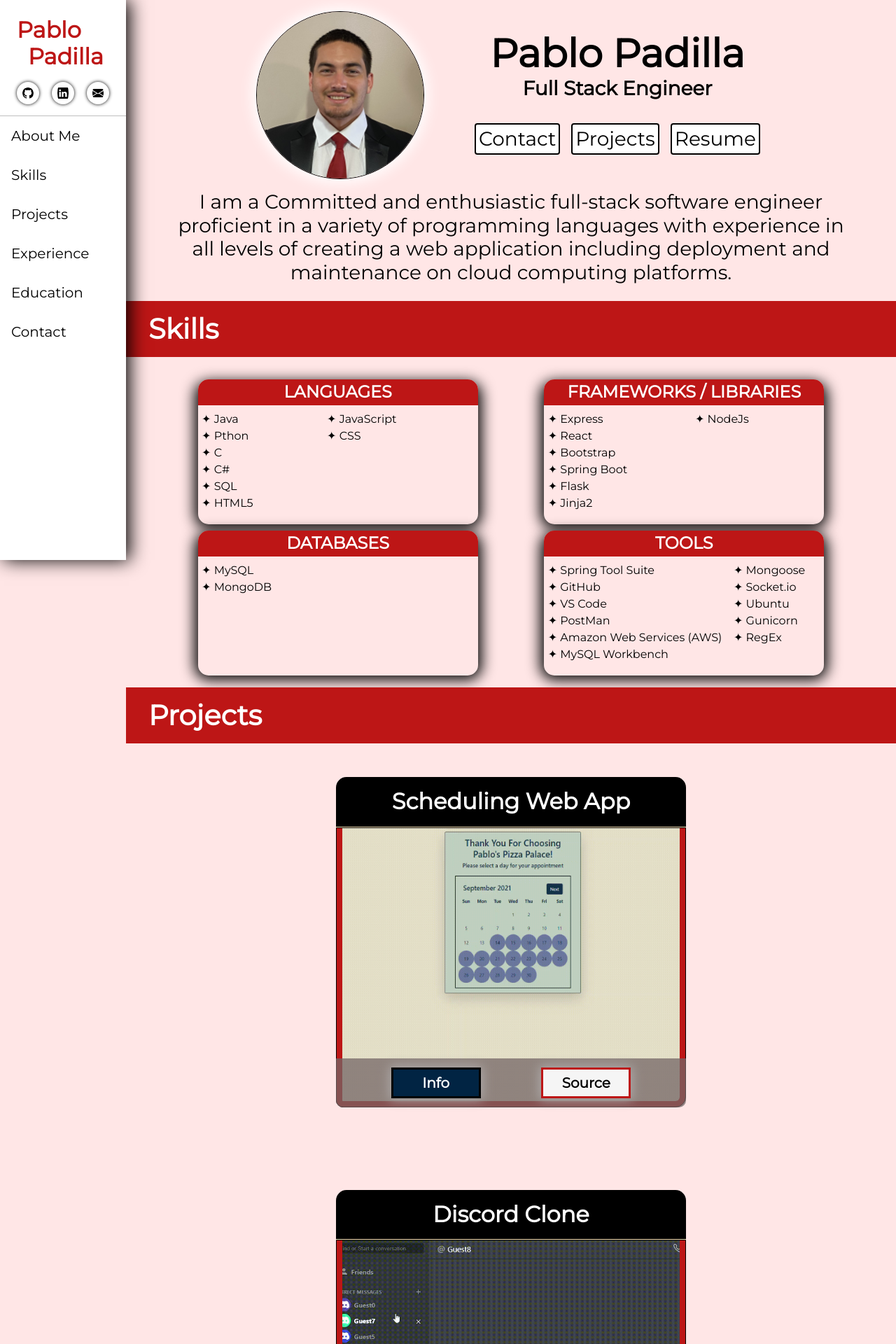
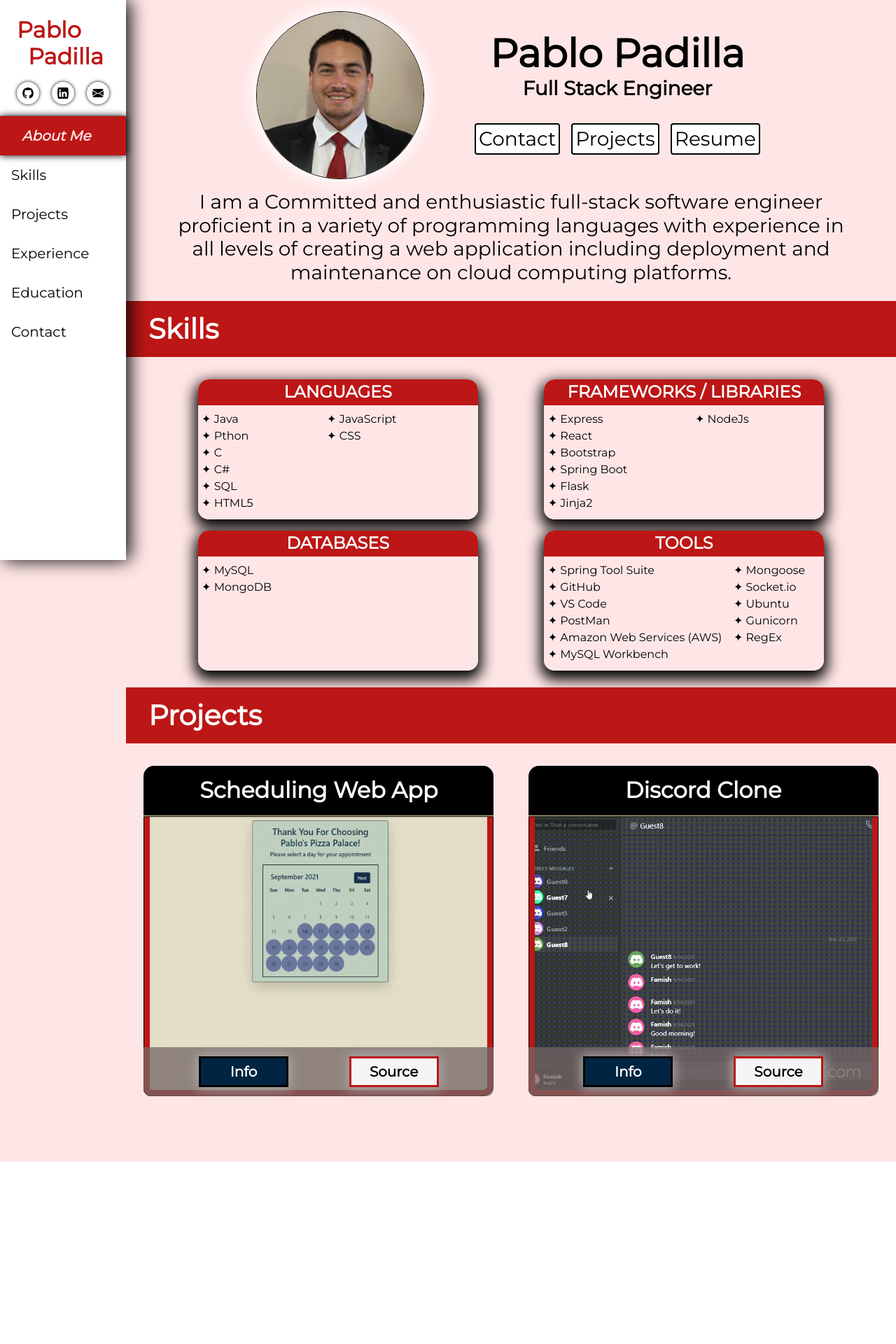
Before and after one commit to PPadilla44/Portfolio, a React (Create React App) app in the folder client/: page / in a window 1280 px wide. Shown: the top 1920 px of the page at 70% size. After the commit the page ends 1660 px from the top, so only its background shows below. Built offline with nearby package versions, Linux system fonts and the light colour scheme.

Commit message:
added info button to show description

```diff
--- a/client/src/App.css
+++ b/client/src/App.css
@@ -21,10 +21,11 @@ main {
   position: fixed;
   height: 100vh;
   width: 100vw;
-  z-index: 3;
+  z-index: 11;
   opacity: 0.50;
   background-color: hsl(0, calc(var(--saturation-factor, 1) * 0%), 0%);
 }
+
 
 @media screen and (max-width: 1000px) {
   main {
--- a/client/src/components/About.css
+++ b/client/src/components/About.css
@@ -41,6 +41,7 @@ img {
     border: 1px solid black;
     box-shadow: 0px 0px 20px 5px white;
     margin-right: 4rem;
+
 }
 
 .buttons {
@@ -81,6 +82,7 @@ img {
 
 .fullstack {
     text-align: center;
+
 }
 
 .fullstack h1{
--- a/client/src/components/About.jsx
+++ b/client/src/components/About.jsx
@@ -9,7 +9,7 @@ const About = (props) => {
 
 
     return (
-        <section className="section">
+        <section className="section" name="about">
             <div className="main">
                 <div className="top-content">
                     <img src={me} alt="its a me" />
--- a/client/src/components/Nav.css
+++ b/client/src/components/Nav.css
@@ -2,10 +2,31 @@
     height: 60px;
     width: 100vw;
     background-color: #FFE6E6;
-    z-index: 2;
+    z-index: 10;
     position: sticky;
     top: 0;
 }
+
+.nav-titleName {
+    text-decoration: none;
+    cursor: pointer;
+}
+
+.nav-active {
+    background-color: #BD1616;
+    color: #FFE6E6;
+    box-shadow: 0px 0px 10px black;
+}
+
+.nav-active h5 {
+    color: #FFE6E6;
+    font-weight: 900;
+    font-style: italic;
+    padding-left: 15px;
+    transition: 500ms;
+}
+
+
 
 .navbar.scroll {
     box-shadow: 0px 0px 10px black;
@@ -30,7 +51,7 @@
     left: -100%;
     top: 0;
     transition: 750ms;
-    z-index: 3;
+    z-index: 11;
 }
 
 .nav-menu.active {
@@ -47,8 +68,11 @@
 .nav-text:hover {
     background-color: #BD1616;
     box-shadow: 0px 0px 10px black;
+    border: 1px solid black;
+    border-radius: 2px;
     color: #FFE6E6;
     cursor: pointer;
+    z-index: 300;
 }
 
 .nav-text:hover h5 {
--- a/client/src/components/Nav.jsx
+++ b/client/src/components/Nav.jsx
@@ -38,11 +38,11 @@ const Nav = (props) => {
 
         handleResize();
 
-        return () => window.removeEventListener('resize', handleResize)
+        return () => window.removeEventListener('resize', handleResize);
+
     }, [windowSize.width, setBlur]);
 
     const handleSidebar = () => {
-        console.log("Clicked");
         if (windowSize.width < 1000) {
             setSide(false);
             setBlur(false);
@@ -82,8 +82,10 @@ const Nav = (props) => {
             <nav ref={wrapperRef} className={side ? 'nav-menu active' : 'nav-menu'}>
                 <ul className='nav-menu-items' onClick={handleSidebar}>
                     <li className='navbar-toggle'>
-                        <h1>Pablo</h1>
-                        <h1 className="ms-3">Padilla</h1>
+                        <Link className="nav-titleName" to="about" onClick={handleSidebar} spy={true} smooth={true} offset={0}>
+                            <h1>Pablo</h1>
+                            <h1 className="ms-3">Padilla</h1>
+                        </Link>
                         <div className="navbar-contact">
                             <a href="https://github.com/PPadilla44" rel="noopener noreferrer" target="_blank">
                                 <svg className="contacts" xmlns="http://www.w3.org/2000/svg" width="16" height="16" fill="currentColor" viewBox="0 0 16 16">
@@ -106,7 +108,7 @@ const Nav = (props) => {
                     {SidebarData.map((item, index) => {
                         return (
                             <li key={index} >
-                                <Link to={item.link} onClick={handleSidebar} className={item.cName} spy={true} smooth={true}>
+                                <Link activeClass="nav-active" to={item.link} onClick={handleSidebar} className={item.cName} spy={true} smooth={true} offset={0}>
                                     <h5>{item.title}</h5>
                                 </Link>
                             </li>
--- a/client/src/components/Projects.css
+++ b/client/src/components/Projects.css
@@ -12,6 +12,8 @@
     padding: 1rem;
     margin: .5rem;
     text-align: center;
+    display: flex;
+    flex-direction: column;
 }
 
 .gifWrapper h3 {
@@ -25,7 +27,7 @@
     font-weight: 600;
 }
 
-.main {
+.projects-main {
     display: flex;
     flex-wrap: wrap;
     flex-direction: row;
@@ -56,6 +58,71 @@
     bottom: 0;
     opacity: 0.75;
     background-color: rgb(116, 102, 102);
+    transition: 400ms;
+}
+
+.project-blur.raise{
+    height: 400px;
+    opacity: .85;
+    background-color: black;
+    transition: 400ms;
+}
+
+.project-desc {
+    display: flex;
+    flex-direction: column;
+    position: absolute;
+    height: 70px;
+    width: 500px;
+    border-radius: 0 0 10px 10px;
+    z-index: 3;
+    bottom: 0;
+    transition: 400ms;
+    overflow: hidden;
+    padding: .75rem;
+    list-style: none;
+}
+
+.project-desc.desc-hide p{
+    opacity: 0;
+    color: rgb(116, 102, 102);
+    transition: 400ms;
+}
+
+.project-descItem {
+    margin: .25rem;
+    height: 100px;
+    border-radius: 15px;
+    padding: .25rem;
+    transition: 400ms;
+    display: flex;
+    justify-content: center;
+    align-items: center;
+}
+
+.project-descItem.slidetext {
+    background-color: #FDD2BF;
+    border: 3px solid black;
+
+    transition: 400ms;
+}
+
+
+.project-descItem p {
+    color: black;
+    margin: 0;
+    font-weight: 900;
+    height: 55px;
+    padding: .2rem;
+    transition: 400ms;
+}
+
+.project-desc.desc-show {
+    color: white;
+    height: 385px;
+    display:flex;
+    z-index: 3;
+    transition: 400ms;
 }
 
 .project-btns {
@@ -105,22 +172,42 @@
     color: black;
     font-weight: 700;
     box-shadow: 0 0 15px 5px rgb(175, 172, 172);
-
     transition: 300ms;
 }
+
+
 
 @media screen and (max-width: 600px) {
 
     .gif{
         font-size: .85rem;
-        height: 300px;
-        width: 400px;
+        height: 250px;
+        width: 300px;
     }
     .gifWrapper h3 {
         font-size: 1.5rem;
     }
     .project-blur{
-        width: 400px;
+        width: 300px;
     }
 
+    .project-desc.desc-show {
+        height: 245px;
+    }
+    .project-blur.raise{
+        height: 250px;
+    }
+
+    .project-descItem {
+        margin: .2rem;
+        height: 55px;
+        width: 280px;
+        border-radius: 15px;
+        padding: .2rem;
+        font-size: .70rem;
+    }
+
+
+
+
 }
--- a/client/src/components/Projects.jsx
+++ b/client/src/components/Projects.jsx
@@ -1,23 +1,44 @@
-import React from "react";
+import React, { useState } from "react";
 import './Projects.css';
 import { ProjectsData } from "./ProjectsData.jsx";
 
 const Projects = (props) => {
 
+    const [raise, setRaise] = useState(new Array(ProjectsData.length).fill(false));
+
+    const handleProjects = (i) => {
+        let temp = raise;
+        temp[i] = !temp[i];
+        setRaise([...temp])
+    }
+
 
     return (
-        <section>
-            <h1 name="projects" className="title">Projects</h1>
-            <div className="main">
+        <section name="projects">
+            <h1 className="title">Projects</h1>
+            <div className="projects-main">
                 { ProjectsData.map((item, i) => {
                     return (
                         <div key={i} className="gifWrapper">
                             <h3>{item.title}</h3>
                             <img className="gif" src={item.src} alt={item.title}/>
                             <div className="project-foot">
-                                <div className="project-blur"/>
+                                <div className={raise[i]  ? "project-blur raise" : "project-blur"}/>
+                                    <ul className={raise[i] ? "project-desc desc-show" : "project-desc desc-hide"}>
+                                        {
+                                            item.description.map((d, j) => {
+                                                return (
+                                                    <li key={j} className={raise[i] ? "project-descItem slidetext" : "project-descItem"}>
+                                                        <p>{d}</p>
+                                                    </li>
+                                                );
+                                            })
+                                        }
+                                    </ul>
                                 <div className="project-btns">
-                                    <button className="project-info">Info</button>
+                                    <button className="project-info" onClick={() => handleProjects(i)}>
+                                        {!raise[i] ? 'Info' : 'Close'}
+                                    </button>
                                     <a rel="noopener noreferrer" href={item.link} target="_blank" className="project-srcCode">Source</a>
                                 </div>
                             </div>
--- a/client/src/components/ProjectsData.jsx
+++ b/client/src/components/ProjectsData.jsx
@@ -9,7 +9,7 @@ export const ProjectsData = [
         description: [
             "Developed web application using Spring Boot framework for ease of dependency management.",
             "Integrated Google OAuth and Google Calendar API for personalized calendar access.",
-            "Created clickable calendar with JavaScript where admins can add events and customize availability."
+            "Created a clickable calendar with JavaScript where admins can add events and customize availability."
         ]
 
     },
--- a/client/src/components/SidebarData.jsx
+++ b/client/src/components/SidebarData.jsx
@@ -2,7 +2,7 @@ export const SidebarData = [
     {
         title: 'About Me',
         cName: 'nav-text',
-        link: 'top'
+        link: 'about'
     },
     {
         title: 'Skills',
--- a/client/src/components/Skills.css
+++ b/client/src/components/Skills.css
@@ -13,6 +13,7 @@
 }
 
 .category {
+    overflow: hidden;
     width: 400px;
     height: 200px;
     margin: .5rem;
--- a/client/src/components/Skills.jsx
+++ b/client/src/components/Skills.jsx
@@ -7,8 +7,8 @@ const Skills = (props) => {
 
 
     return (
-        <section>
-            <h1 name="skills" className="title">Skills</h1>
+        <section name="skills">
+            <h1 className="title">Skills</h1>
             <div className="main">
                 { SkillsData.map((item, index) => {
                     return (
```
